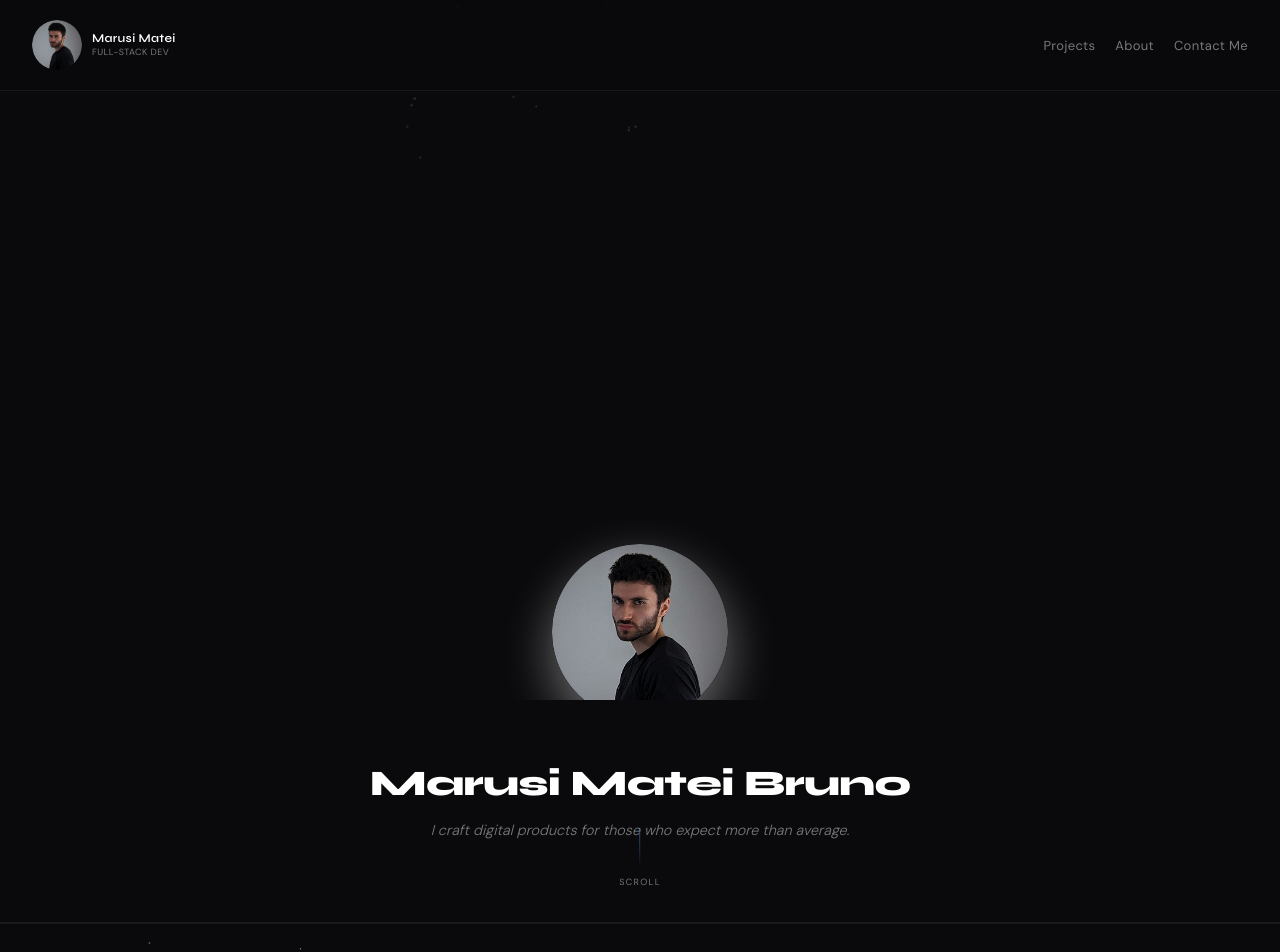
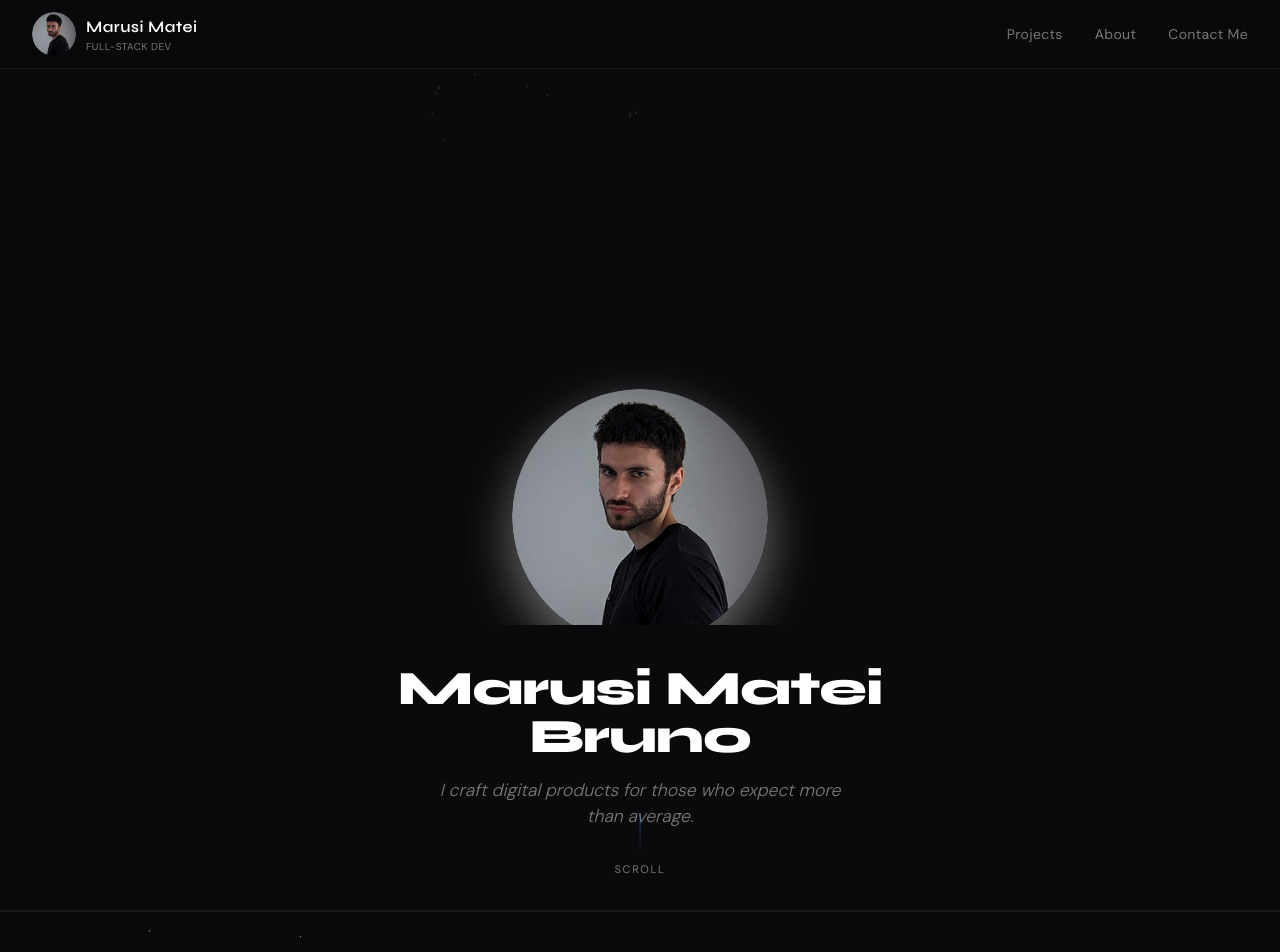
Before and after one commit to marusimihaita-hue/portofoliu-matei, a Next.js app: page / in a window 1280 px wide. Shown: the top 952 px of the page. Built offline with nearby package versions, Linux system fonts and the light colour scheme.

Commit message:
mini-resize

```diff
--- a/package.json
+++ b/package.json
@@ -9,6 +9,7 @@
     "lint": "next lint"
   },
   "dependencies": {
+    "@phosphor-icons/react": "^2.1.10",
     "@react-three/drei": "^9.122.0",
     "@react-three/fiber": "^8.18.0",
     "@svgr/webpack": "^8.1.0",
--- a/src/sections/Header.tsx
+++ b/src/sections/Header.tsx
@@ -1,10 +1,15 @@
 import Image from "next/image";
 import avatar from "@/assets/images/avatar.png";
-import { Briefcase, User, Mail } from "lucide-react";
+import { Briefcase, User } from "lucide-react";
+import {
+    EnvelopeSimple,
+    FolderUserIcon,
+    UserIcon,
+} from "@phosphor-icons/react/ssr";
 
 export const Header = () => {
     return (
-        <header className="fixed inset-x-0 top-0 z-50 h-18 border-b border-white/[0.06] bg-[rgba(10,10,12,0.72)] backdrop-blur-[16px] py-5">
+        <header className="fixed inset-x-0 top-0 z-50 h-18 border-b border-white/[0.06] bg-[rgba(10,10,12,0.72)] backdrop-blur-[16px] py-3">
             <div className="w-full px-8">
                 <div className="mx-auto flex h-full w-full max-w-7xl items-center ">
                     <nav className="flex w-full items-center justify-between gap-3 ">
@@ -17,29 +22,30 @@ export const Header = () => {
                                 alt="Marusi Matei"
                                 width={46}
                                 height={46}
-                                className="size-[32px] sm:size-[36px] md:size-[50px] shrink-0 rounded-full object-cover"
+                                className="size-[36px] md:size-[44px] shrink-0 rounded-full object-cover"
                             />
                             <div className="min-w-0">
-                                <p className="font-display text-sm sm:text-xs font-semibold tracking-wide text-white">
+                                <p className="font-display text-sm md:text-base font-semibold tracking-wide text-white">
                                     Marusi Matei
                                 </p>
-                                <p className="text-[11px] sm:text-[9px] font-normal uppercase tracking-wider text-white/45">
+                                <p className="text-[10px] md:text[14px] font-normal uppercase tracking-wider text-white/45">
                                     Full-Stack Dev
                                 </p>
                             </div>
                         </a>
 
-                        <ul className="flex shrink-0 list-none gap-8 sm:gap-5">
+                        <ul className="flex shrink-0 list-none gap-5 md:gap-8">
                             <li>
                                 <a
                                     href="#projects"
-                                    className="text-[13px] font-normal tracking-wide text-white/45 transition hover:text-white"
+                                    className="text-white/45 transition hover:text-white"
                                 >
-                                    <Briefcase
-                                        className="size-5 md:hidden"
+                                    <FolderUserIcon
+                                        size={24}
+                                        className=" md:hidden"
                                         aria-hidden
                                     />
-                                    <span className="hidden text-[13px] font-normal tracking-wide md:inline">
+                                    <span className="hidden text-[14px]  font-normal tracking-wide md:inline">
                                         Projects
                                     </span>
                                 </a>
@@ -47,13 +53,14 @@ export const Header = () => {
                             <li>
                                 <a
                                     href="#about"
-                                    className="text-[13px] font-normal tracking-wide text-white/45 transition hover:text-white"
+                                    className=" text-white/45 transition hover:text-white"
                                 >
-                                    <User
-                                        className="size-5 md:hidden"
+                                    <UserIcon
+                                        size={24}
+                                        className=" md:hidden"
                                         aria-hidden
                                     />
-                                    <span className="hidden text-[13px] font-normal tracking-wide md:inline">
+                                    <span className="hidden text-[14px] font-normal tracking-wide md:inline">
                                         About
                                     </span>
                                 </a>
@@ -61,13 +68,14 @@ export const Header = () => {
                             <li>
                                 <a
                                     href="#contact"
-                                    className="text-[13px] font-normal tracking-wide text-white/45 transition hover:text-white"
+                                    className="text-white/45 transition hover:text-white"
                                 >
-                                    <Mail
-                                        className="size-6 md:hidden"
+                                    <EnvelopeSimple
+                                        size={24}
+                                        className=" md:hidden"
                                         aria-hidden
                                     />
-                                    <span className="hidden text-[13px] font-normal tracking-wide md:inline">
+                                    <span className="hidden text-[14px]  font-normal tracking-wide md:inline">
                                         Contact Me
                                     </span>
                                 </a>
--- a/src/sections/Hero.tsx
+++ b/src/sections/Hero.tsx
@@ -23,7 +23,7 @@ export const HeroSection = () => {
         >
             <FadeInOnView>
                 <StarFall>
-                    <div className="relative flex h-[600px] md:h-[800px] lg:h-[700px] flex-1 flex-col items-center justify-end bg-[var(--bg-dark)] pt-24">
+                    <div className="relative flex h-[620px] md:h-[740px] lg:h-[625px]  flex-1 flex-col items-center justify-end bg-[var(--bg-dark)] pt-24">
                         <div className="relative z-10 flex flex-col items-center translate-y-5">
                             <Image
                                 src={avatar}
@@ -31,21 +31,21 @@ export const HeroSection = () => {
                                 width={300}
                                 height={300}
                                 priority
-                                className="z-10 size-72 sm:size-44 rounded-full shadow-[0_20px_50px_rgba(255,_255,_255,_0.4)]"
+                                className="z-10 size-48 md:size-64 rounded-full shadow-[0_20px_50px_rgba(255,_255,_255,_0.4)]"
                             />
                         </div>
                     </div>
                 </StarFall>
             </FadeInOnView>
             <FadeInOnView>
-                <div className="relative flex shrink-0 flex-col items-center gap-8 overflow-hidden bg-[var(--bg-dark)] px-4 pb-16 pt-10 md:gap-10 md:pb-20 md:pt-16">
+                <div className="relative flex shrink-0 flex-col items-center gap-8 overflow-hidden bg-[var(--bg-dark)] px-4 pb-16 pt-10 md:gap-10 md:pb-20 md:pt-10">
                     <div className="pointer-events-none absolute inset-x-0 top-0 h-[clamp(16rem, 38dvh, 30rem)] max-w-none bg-top bg-no-repeat" />
 
                     <div className="relative z-10 flex max-w-xl flex-col items-center gap-4 text-center">
-                        <h1 className="font-display text-5xl sm:text-4xl font-extrabold leading-[1.05] tracking-[-0.02em] text-white">
+                        <h1 className="font-display text-3xl md:text-5xl font-extrabold leading-[1.05] tracking-[-0.02em] text-white">
                             Marusi Matei Bruno
                         </h1>
-                        <p className="max-w-[420px] text-[1.1rem] sm:text-[0.9rem] font-light italic text-white/45">
+                        <p className="max-w-[420px] text-[0.9rem] md:text-[1.1rem] font-light italic text-white/45">
                             I craft digital products for those who expect more
                             than average.
                         </p>
@@ -53,7 +53,7 @@ export const HeroSection = () => {
 
                     <a
                         href="#projects"
-                        className="absolute bottom-8 left-1/2 z-10 flex -translate-x-1/2 flex-col items-center gap-2 text-[11px] sm:text-[9px] uppercase tracking-[0.15em] text-white/45"
+                        className="absolute bottom-8 left-1/2 z-10 flex -translate-x-1/2 flex-col items-center gap-2 text-[9px] md:text-[11px] uppercase tracking-[0.15em] text-white/45"
                     >
                         <span className="h-10 w-px bg-gradient-to-b from-brand/60 to-transparent" />
                         scroll
--- a/src/sections/HeroProjects.tsx
+++ b/src/sections/HeroProjects.tsx
@@ -14,7 +14,7 @@ export const HeroProjects = ({
     return (
         <div className="w-full max-w-7xl mx-auto ">
             <div>
-                <h1 className="mt-2 font-display w-[50%] text-6xl sm:text-4xl font-extrabold tracking-tighter text-white/80">
+                <h1 className="mt-2 font-display w-[50%] text-3xl sm:text-4xl font-extrabold tracking-tighter text-white/80">
                     {title}
                 </h1>
                 <p className="mt-4 text-base sm:text-[0.9rem] font-light leading-relaxed text-white/70">
```
Also changed, not shown: 1 other file (tests, documents, lock files or other folders).
